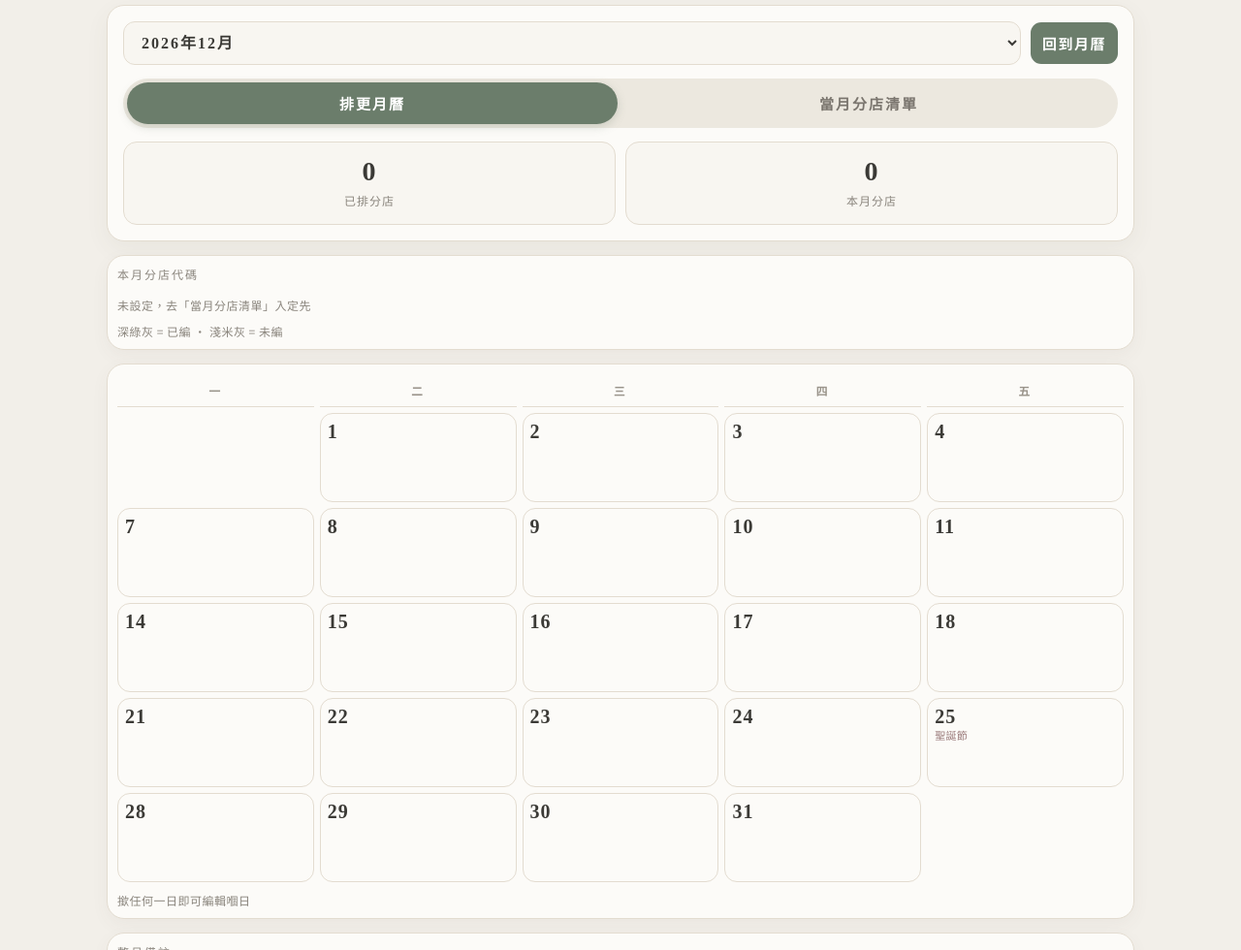
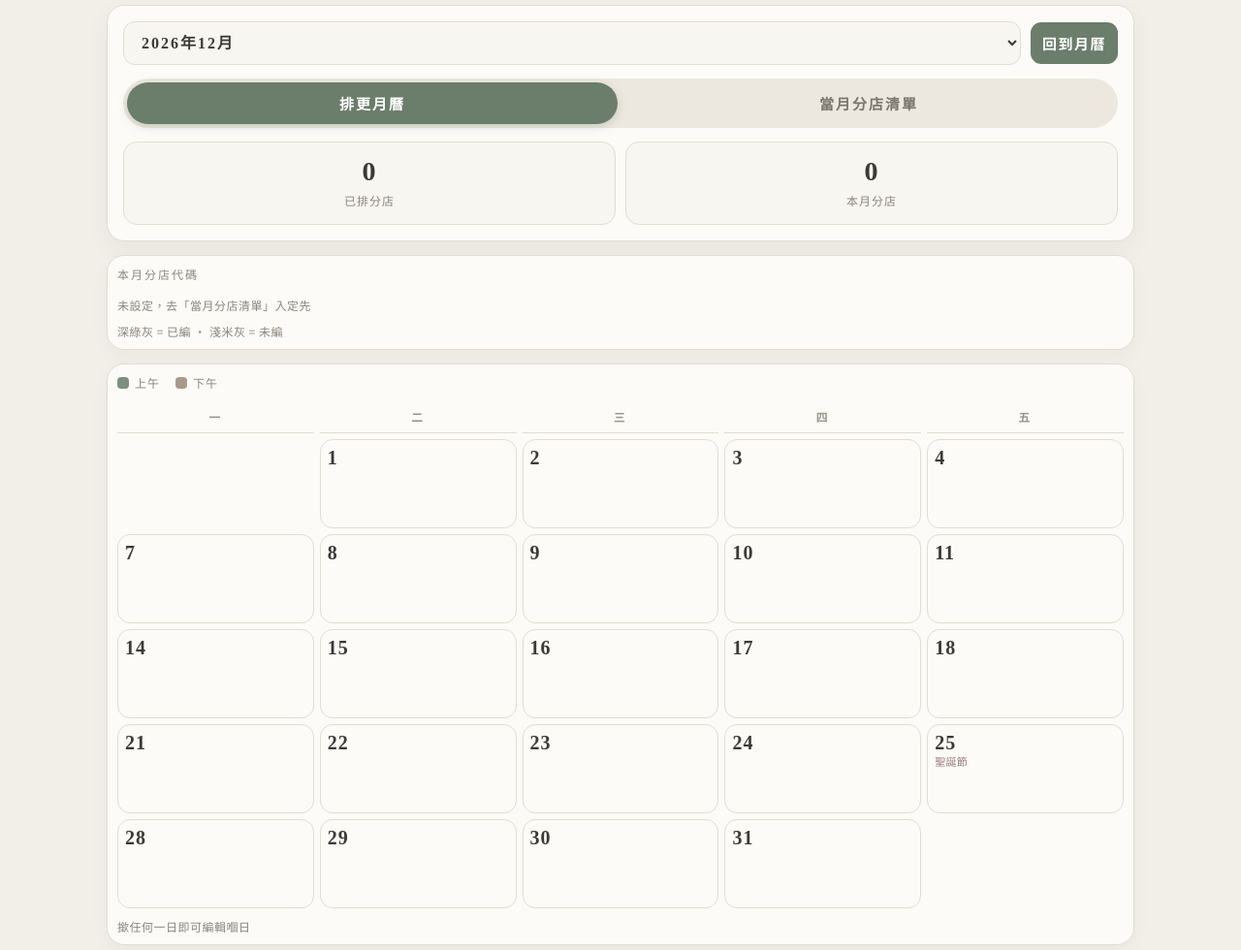
Before and after one commit to mavischiikawakuji-collab/work-schedule, a plain HTML site: page index.html in a window 1280 px wide. Shown: the part 120-1100 px from the top of the page at 97% size. Drawn offline with nearby package versions, Linux system fonts and the light colour scheme.

Commit message:
Add files via upload

```diff
--- a/index.html
+++ b/index.html
@@ -23,7 +23,7 @@
 .kpis{display:grid;grid-template-columns:repeat(2,minmax(0,1fr));gap:10px;margin-top:14px}.kpi{background:#F8F6F1;border:1px solid var(--line);border-radius:14px;padding:14px 8px;text-align:center}.kpi b{display:block;font-family:"Noto Serif HK",serif;font-size:28px;font-weight:700;letter-spacing:1px}.kpi span{font-size:12px;color:var(--muted);letter-spacing:1px}
 .card{min-width:0;overflow:hidden;background:var(--card);border:1px solid var(--line);border-radius:18px;padding:10px;margin:14px 0;box-shadow:0 6px 18px rgba(90,80,70,.05)}
 select,input,textarea,button{font-family:inherit;font-size:15px;padding:11px 12px;border-radius:11px;border:1px solid var(--line)}button{cursor:pointer;background:var(--sage-d);color:#fff;border:0;font-weight:600;letter-spacing:1.5px;font-family:"Noto Sans HK",sans-serif}button.ghost{background:#ECE8DF;color:#3B3A36}
-.grid{display:grid;grid-template-columns:repeat(5,minmax(0,1fr));gap:6px;min-width:0;width:100%}.hd{min-width:0;overflow:hidden;font-weight:600;text-align:center;color:#9A948B;font-size:12px;letter-spacing:2px;padding:8px 0;border-bottom:1px solid var(--line)}
+.grid{display:grid;grid-template-columns:repeat(5,minmax(0,1fr));gap:6px;min-width:0;width:100%}.legend{display:flex;gap:16px;align-items:center;font-size:12px;color:#8A857D;letter-spacing:1px;margin-bottom:10px}.legend b{display:inline-block;width:12px;height:12px;border-radius:4px;margin-right:6px;vertical-align:-1px}.legend .g{background:#7E8F7E}.legend .b{background:#A89A8A}.hd{min-width:0;overflow:hidden;font-weight:600;text-align:center;color:#9A948B;font-size:12px;letter-spacing:2px;padding:8px 0;border-bottom:1px solid var(--line)}
 .day{min-width:0;overflow:hidden;min-height:92px;border:1px solid var(--line);border-radius:13px;padding:7px;cursor:pointer;background:#FCFBF8}.day.off{background:#F2EFE9}.day.hasWork{background:#F4F6F3;border-color:#C5D0C5}.num{font-family:"Noto Serif HK",serif;font-weight:700;font-size:20px;letter-spacing:1px}.hol{color:#9A7A7A;font-size:11px;line-height:1.3}.assign{min-width:0;font-size:11px;color:#fff;border-radius:7px;padding:4px 5px;margin-top:4px;line-height:1.3;display:flex;gap:4px;align-items:flex-start;white-space:normal;overflow:hidden;overflow-wrap:anywhere;word-break:break-all}.assign .c{flex:1;overflow:visible;text-overflow:clip;min-width:0;white-space:normal}.assign .t{flex:none;font-size:10px;opacity:.9;padding-top:1px}.assign.long{font-size:10px}.assign.long .t{font-size:9px}.assign.am{background:#7E8F7E}.assign.pm{background:#A89A8A}
 .pill{display:inline-block;padding:8px 16px;border-radius:999px;font-size:14px;margin:4px;font-family:"Noto Serif HK",serif;font-weight:600;letter-spacing:1px;background:#ECE8DF;color:#7A756E;border:1px solid var(--line)}.pill.green{background:#6B7D6B;color:#fff;border-color:#6B7D6B}
 .row{display:flex;gap:7px;margin:8px 0;align-items:center;min-width:0}.row input{flex:1;min-width:0;max-width:100%}.small{font-size:12px;color:var(--muted);letter-spacing:.5px}.hide{display:none}
@@ -46,7 +46,7 @@ let lastTouch=0;document.addEventListener('touchend',function(e){let now=Date.no
 <div class="kpis" id="stats"></div></div>
 <div id="calTab">
 <div class="card"><div class="label">本月分店代碼</div><div id="branchPills" style="margin-top:10px"></div><div class="small" style="margin-top:8px">深綠灰 = 已編 · 淺米灰 = 未編</div></div>
-<div class="card"><div class="grid"><div class="hd">一</div><div class="hd">二</div><div class="hd">三</div><div class="hd">四</div><div class="hd">五</div></div><div class="grid" id="grid" style="margin-top:6px"></div><div class="small" style="margin-top:10px">撳任何一日即可編輯嗰日</div></div>
+<div class="card"><div class="legend"><span><b class="g"></b>上午</span><span><b class="b"></b>下午</span></div><div class="grid"><div class="hd">一</div><div class="hd">二</div><div class="hd">三</div><div class="hd">四</div><div class="hd">五</div></div><div class="grid" id="grid" style="margin-top:6px"></div><div class="small" style="margin-top:10px">撳任何一日即可編輯嗰日</div></div>
 <div class="card"><div class="label">整月備註</div><textarea id="monthNote" rows="3" style="width:100%;margin-top:8px" placeholder="交接事項..."></textarea></div></div>
 <div id="listTab" class="hide"><div class="card"><h3 style="margin:0;font-family:'Noto Serif HK',serif;font-weight:900;letter-spacing:4px;font-size:22px">當月分店清單</h3><p class="small">每個月份分開入，唔同月份可以完全唔同。</p><textarea id="bulk" rows="4" style="width:100%" placeholder="批量加入：一行一個分店代碼"></textarea><button onclick="bulkAdd()" style="margin-top:6px">批量加入</button><div id="masterList" style="margin-top:12px"></div></div></div>
 <div id="editor" class="card hide" style="border-color:#6B7D6B"><div style="display:flex;justify-content:space-between;align-items:center"><h3 id="edTitle" style="margin:0;font-weight:500"></h3><span class="small">編輯中</span></div><div class="divider"></div><div id="assignList"></div><div class="small" style="margin-top:10px">要入第 2 間 / 第 3 間，撳下面「+ 新增分店」，唔好直接改上面嗰個下拉，改上面嗰個係會 replace 咗佢。</div><button onclick="addAssign()" style="margin-top:8px;width:100%;padding:12px;background:#6B7D6B">+ 新增分店（入多一間）</button><div class="small" id="assignCount" style="margin-top:6px"></div><div style="margin-top:12px">備註<br><textarea id="edNote" rows="2" style="width:100%;margin-top:6px"></textarea></div><div style="margin-top:12px;display:flex;gap:8px"><button onclick="saveDay()" style="flex:1">儲存呢日</button><button class="ghost" onclick="closeEd()">取消</button></div><div id="saveMsg" class="small" style="margin-top:8px;color:#6B7D6B"></div></div>
@@ -69,7 +69,7 @@ function render(){
  let c=counts();let work=0,off=0;let md=getMonth();
  for(let d=1;d<=days;d++){let wd=new Date(y,m-1,d).getDay();if(wd==0||wd==6)continue;let key=cur()+'-'+String(d).padStart(2,'0');let day=md.days[key]||{status:'',assign:[],note:''};if(day.assign&&day.assign.length)work++;if(day.status=='放假')off++;
   let div=document.createElement('div');div.className='day '+(day.status=='放假'?'off':'')+((day.assign&&day.assign.length)?' hasWork':'');div.onclick=()=>openEd(key);
-  div.innerHTML='<div class="num">'+d+'</div>'+(HOL[key]?'<div class="hol">'+HOL[key]+'</div>':'')+'<div class="small">'+(day.status||'')+'</div>'+sortAssign(day.assign).map(a=>{let t=(a.time=='09:00-11:00')?'上午':(a.time=='15:00-17:00'?'下午':(a.time||''));let cls=(t=='上午')?'am':(t=='下午'?'pm':'');return '<div class="assign '+cls+((a.code||'').length>=7?' long':'')+'"><span class="c">'+(a.code||'')+'</span><span class="t">'+t+'</span></div>'}).join('');
+  div.innerHTML='<div class="num">'+d+'</div>'+(HOL[key]?'<div class="hol">'+HOL[key]+'</div>':'')+'<div class="small">'+(day.status||'')+'</div>'+sortAssign(day.assign).map(a=>{let t=(a.time=='09:00-11:00')?'上午':(a.time=='15:00-17:00'?'下午':(a.time||''));let cls=(t=='上午')?'am':(t=='下午'?'pm':'');return '<div class="assign '+cls+((a.code||'').length>=7?' long':'')+'"><span class="c">'+(a.code||'')+'</span></div>'}).join('');
   g.appendChild(div);}
  let total=Object.values(c).reduce((a,b)=>a+b,0);
  document.getElementById('stats').innerHTML='<div class="kpi"><b>'+total+'</b><span>已排分店</span></div><div class="kpi"><b>'+md.master.length+'</b><span>本月分店</span></div>';
```
